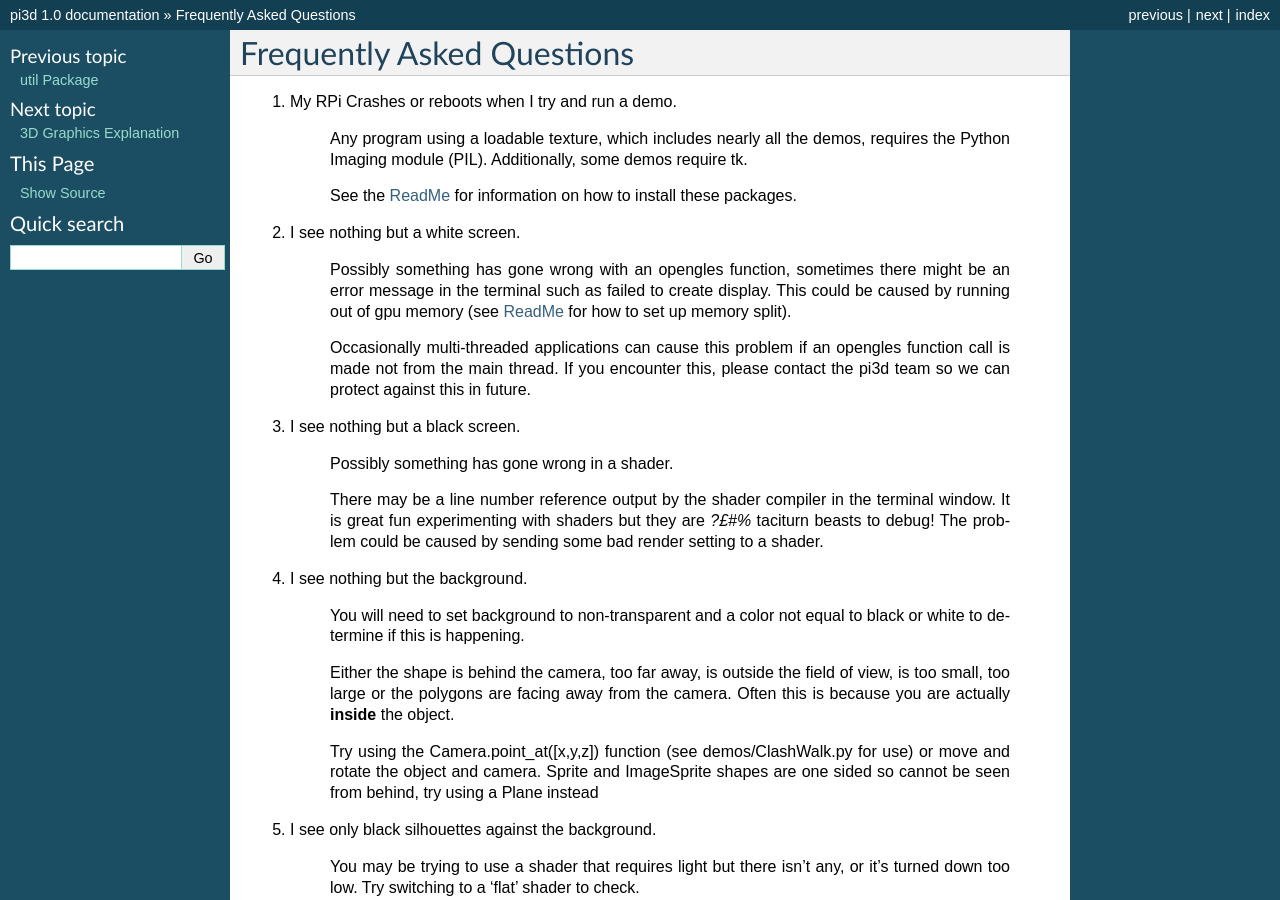
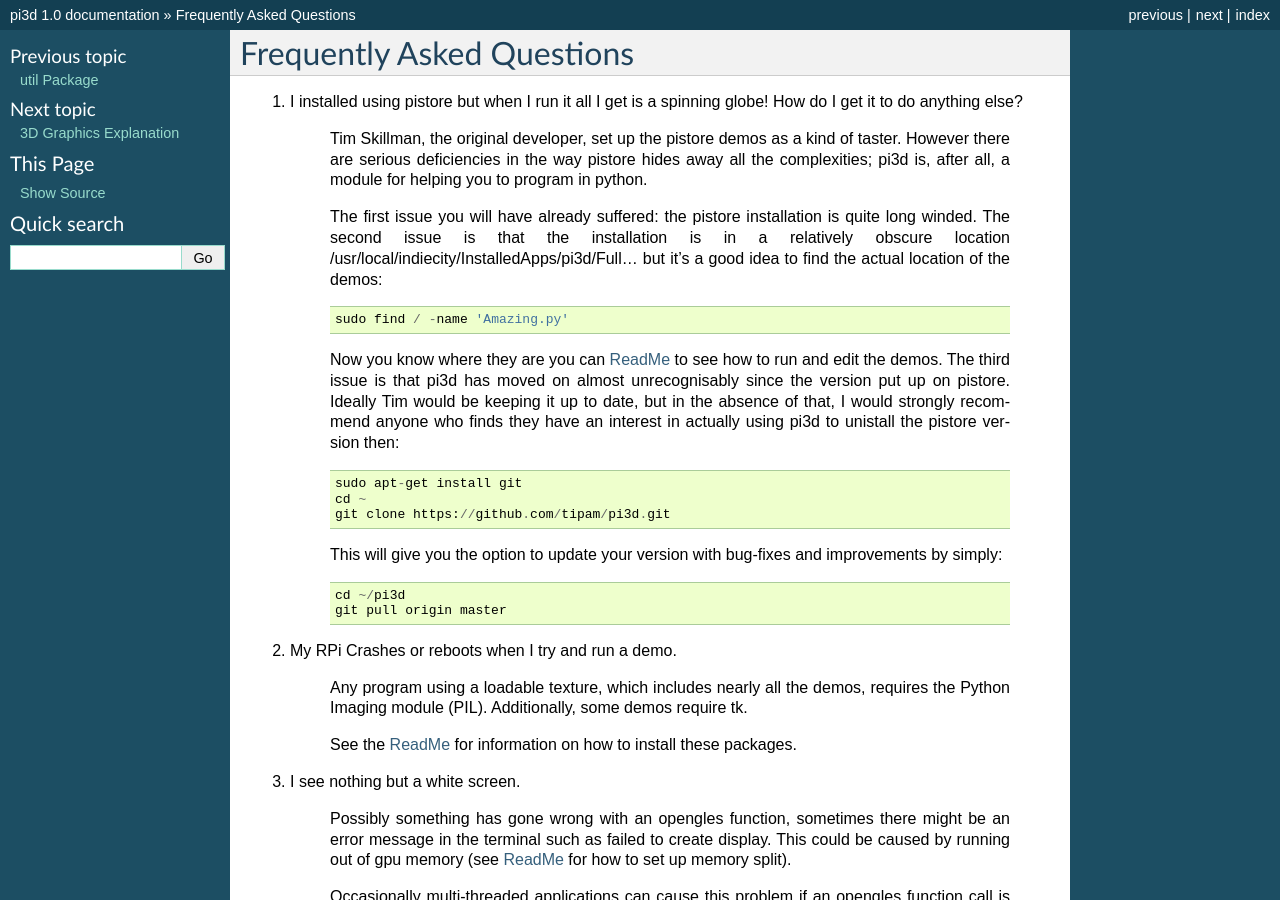
Before and after one commit to pi3d/pi3d.github.com, a Sphinx documentation site: the page built from sphinx/FAQ.rst, in a window 1280 px wide and 900 px high. Built offline with Sphinx 7.4.7, drawn with Linux system fonts in a browser that asks for light colours.

Commit message:
pistore FAQ

```diff
--- a/sphinx/FAQ.rst
+++ b/sphinx/FAQ.rst
@@ -1,6 +1,38 @@
 Frequently Asked Questions
 ==========================
 
+
+#.  I installed using pistore but when I run it all I get is a spinning globe!
+    How do I get it to do anything else?
+
+      Tim Skillman, the original developer, set up the pistore demos as a
+      kind of taster. However there are serious deficiencies in the way
+      pistore hides away all the complexities; pi3d is, after all, a module
+      for helping you to program in python.
+
+      The first issue you will have already suffered: the pistore installation
+      is quite long winded. The second issue is that the installation is in
+      a relatively obscure location /usr/local/indiecity/InstalledApps/pi3d/Full...
+      but it's a good idea to find the actual location of the demos::
+
+        sudo find / -name 'Amazing.py'
+
+      Now you know where they are you can `ReadMe`_ to see how to run and
+      edit the demos. The third issue is that pi3d has moved on almost
+      unrecognisably since the version put up on pistore. Ideally Tim would
+      be keeping it up to date, but in the absence of that, I would strongly
+      recommend anyone who finds they have an interest in actually using
+      pi3d to unistall the pistore version then::
+
+        sudo apt-get install git
+        cd ~
+        git clone https://github.com/tipam/pi3d.git
+
+      This will give you the option to update your version with bug-fixes
+      and improvements by simply::
+
+        cd ~/pi3d
+        git pull origin master
 
 #.  My RPi Crashes or reboots when I try and run a demo.
 
```
Also changed, not shown: ReadMe.rst (+5 -2 lines), sphinx/ReadMe.rst (+5 -2 lines), 5 other files.
